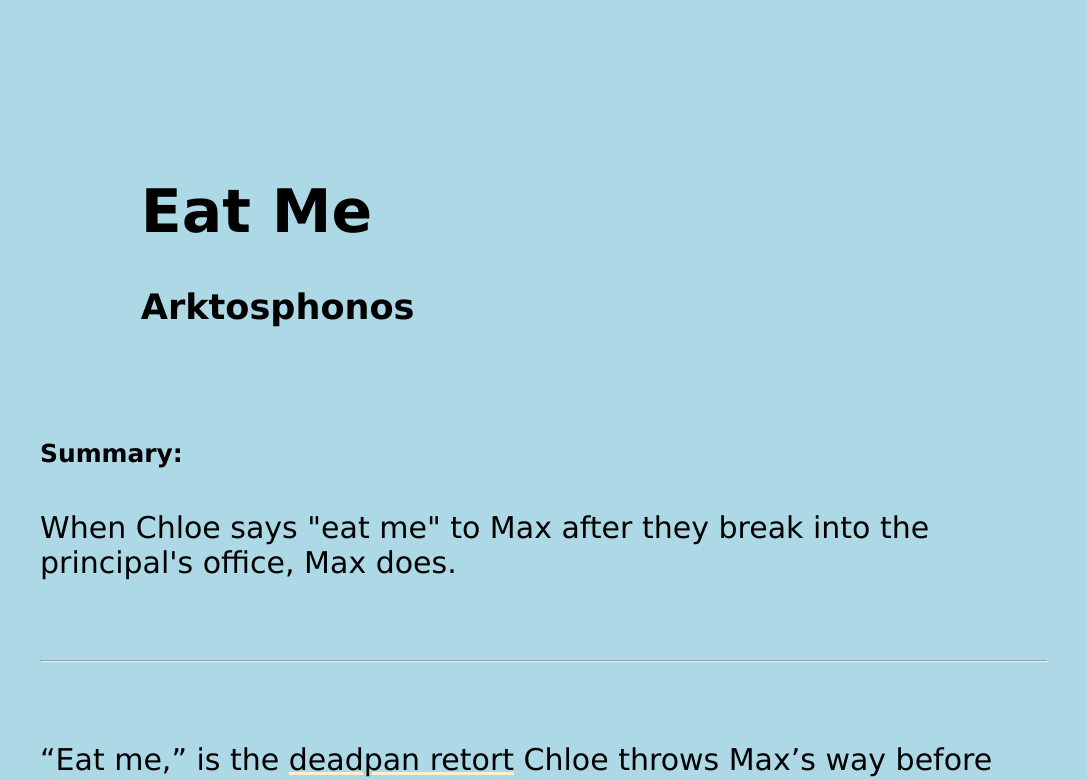
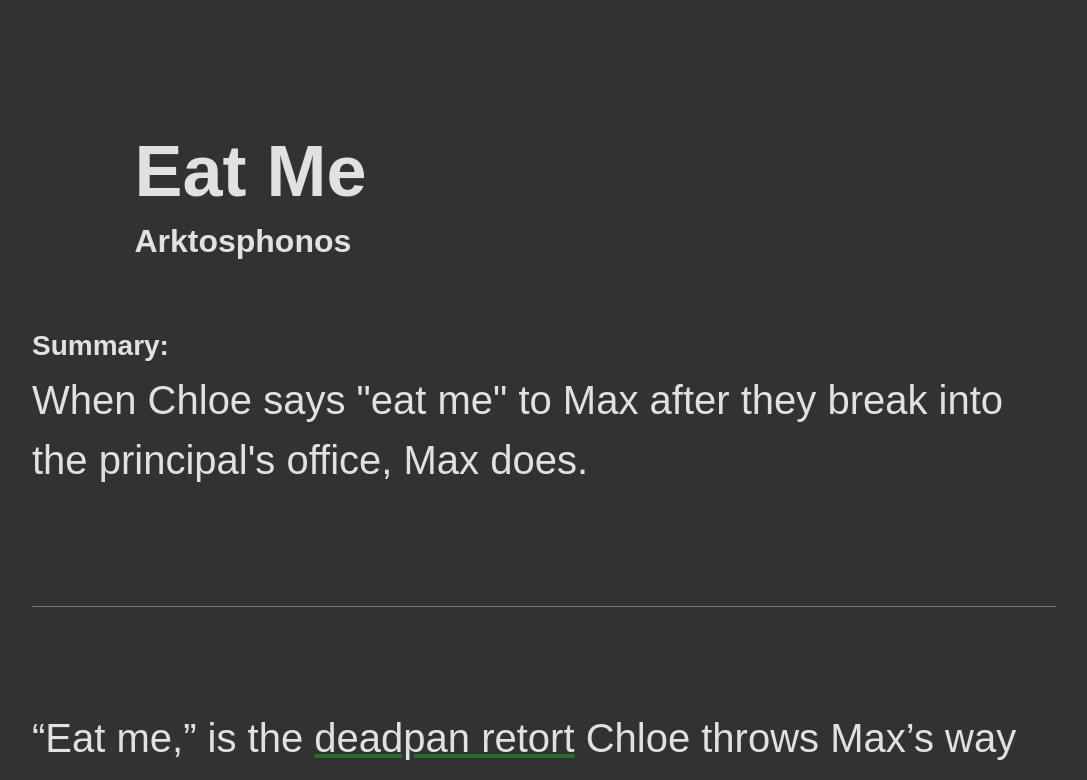
Before and after one commit to anotherstateofmind/lisfanfics.github.io, a plain HTML site: page eat-me.html in a window 1280 px wide. Shown: the top 780 px of the page, without its empty margins (96-1183 px from the left). Drawn offline with nearby package versions, Linux system fonts and the light colour scheme.

Commit message:
whatthefuckever

```diff
--- a/eat-me.html
+++ b/eat-me.html
@@ -1,44 +1,55 @@
-<!DOCTYPE html>
-<html>
+<!doctype html>
+<html lang="en">
   <head>
+    <!-- Required meta tags -->
+    <meta charset="utf-8">
+    <meta name="viewport" content="width=device-width, initial-scale=1, shrink-to-fit=no">
+    <!-- Bootstrap CSS -->
+    <link rel="stylesheet" href="https://stackpath.bootstrapcdn.com/bootstrap/4.1.3/css/bootstrap.min.css" integrity="sha384-MCw98/SFnGE8fJT3GXwEOngsV7Zt27NXFoaoApmYm81iuXoPkFOJwJ8ERdknLPMO" crossorigin="anonymous">
+
     <title>Eat Me</title>
+
     <style>
       body {
         background-color: lightblue;
         padding: 2%;
-			  	font-family: verdana;
+          font-family: sans-serif;
           font-size: 100px;
+          color: rgb(225,225,225);
       }
       @media screen and (min-width: 848px) {
           body {
-					background-color: lightblue;
+          background-color: rgb(50,50,50);
           padding: 10%;
-				  	font-family: verdana;
-				  	font-size: 30px;
+            font-family: sans-serif;
+            font-size: 40px;
         }
       }
-			span[data-ita] {
+      span {
         text-decoration: underline;
-  				text-decoration-color: rgb(250, 240, 210);
+          text-decoration-color: rgb(40, 110, 40);
       }
-			span[data-ita]:hover {
+      span:hover {
         cursor: default;
         text-decoration: underline;
           text-decoration-color: rgb(200, 100, 110);
       }
+      hr { display: block; height: 1px;
+	    border: 0; border-top: 1px solid rgb(120,120,120);
+	    margin: 1em 0; padding: 0; }
     </style>
   </head>
   <body>
-		<h1 style="padding-left: 10%">Eat Me</h1>
-		<h3 style="padding-left: 10%">Arktosphonos</h2>
+    <h1 class="display-3" style="padding-left: 10%; font-weight: bold">Eat Me</h1>
+    <h2 style="padding-left: 10%; font-weight: bold">Arktosphonos</h2>
     <br/>
-		<h5>Summary:</h5>
+    <h3 style="font-weight: bold">Summary:</h3>
     <p>When Chloe says "eat me" to Max after they break into the principal's office, Max does.</p>
     <br/>
     <hr/>
     <br/>
 
-		<p>“Eat me,” is the <span data-ita="risposta a tono">deadpan retort</span> Chloe throws Max’s way before she plopped down in the <span data-ita="lussuosa / soffice">plush</span> chair behind the desk. As soon as she <span data-ita="spinge in avanti">scoots forward</span>, she begins <span data-ita="frugare">pilfering</span> through the stacks of papers, the drawers, the computer; anything she can touch is looked over before being put back in its place.</p>
+    <p>“Eat me,” is the <span data-toggle="tooltip" data-placement="top" title="risposta a tono">deadpan retort</span> Chloe throws Max’s way before she plopped down in the <span data-ita="lussuosa / soffice">plush</span> chair behind the desk. As soon as she <span data-ita="spinge in avanti">scoots forward</span>, she begins <span data-ita="frugare">pilfering</span> through the stacks of papers, the drawers, the computer; anything she can touch is looked over before being put back in its place.</p>
 
     <p>Max sucked in a breath, face growing hot at the <span data-ita="sboccata, volgare">foul mouthed</span> reply her best friend gave her. It wasn’t the first time she’s heard Chloe say such a thing, and it was of the tamer barbed <span data-ita="battute">quips</span> the blue haired girl often surprised her with. But the sudden images that flooded her mind made her halt in her tracks, preventing her from coming up with <span data-ita="anche solo la minima risposta">even the faintest of replies</span>.</p>
 
@@ -52,7 +63,7 @@
 
     <p>But actions are better than words, and it's with little care for the consequences for the moment that she leans forward, giving Chloe a gentle <span data-ita="bacetto">peck</span> on the lips. Fingers <span data-ita="distese">splay out</span>, trembling against Chloe's thighs as Max sinks down to her knees between the taller girl's legs. The kiss breaks as soon as Max finds herself fully seated on her knees.</p>
 
-		<p>Chloe inhaled sharply, <span data-ita="sobbalzando">jerking</span> back in the chair, fingers <span data-ita="afferrano i braccioli">gripping the armrests</span> <span data-ita="più che può">for dear life</span> as she absorbs what just happened. Mind swimming in confusion, she barely registered that the brunette was resting her head against her knee. Unconsciously, she <span data-ita="ha stretto">squeezed</span> her legs shut around the other girl's head, <span data-ita="avvicinando">drawing</span> Max's face closer and trapping her in place for for the moment.</p>
+    <p>Chloe inhaled sharply, <span data-ita="sobbalzando">jerking</span> back in the chair, fingers gripping the <span data-ita="braccioli">armrests</span> <span data-ita="più che può">for dear life</span> as she absorbs what just happened. Mind swimming in confusion, she barely registered that the brunette was resting her head against her knee. Unconsciously, she <span data-ita="ha stretto">squeezed</span> her legs shut around the other girl's head, <span data-ita="avvicinando">drawing</span> Max's face closer and trapping her in place for for the moment.</p>
 
     <p>"Max," She whispered the name, able to <span data-ita="uscire dai">snap out of</span> her own thoughts for a moment. Still, she couldn't stop the fearful, uncertain waiver her voice took on. "What---?"</p>
 
@@ -60,9 +71,9 @@
 
     <p>Chloe's fingers, warm and strong, <span data-ita="si infilano">thread</span> through her hair, pulling her face up as the taller girl twists and bends to lean down and kiss Max properly this time.</p>
 
-		<p>It's all teeth and tongue, too much, too sloppy, and probably one of the worst kisses either of them had received in their lives. But even with <span data-ita="saliva">drool</span> leaking down from their <span data-ita="menti">chins</span> and the awkward position both were in, Max and Chloe were happy.</p>
+    <p>It's all teeth and tongue, too much, too sloppy, and probably one of the worst kisses either of them had received in their lives. But even with <span data-ita="saliva">drool</span> leaking down from their chins and the awkward position both were in, Max and Chloe were happy.</p>
 
-		<p>When the kiss finally breaks, they both pull back, twin smiles on their faces as they butt their <span data-ita="fronti">foreheads</span> together, noses bumping and rubbing against the other's.</p>
+    <p>When the kiss finally breaks, they both pull back, twin smiles on their faces as they butt their foreheads together, noses bumping and rubbing against the other's.</p>
 
     <p>"So I guess Warren doesn't have a chance anymore?" Chloe teased, earning a gentle <span data-ita="manata">swat</span> to the thigh from Max. She laughed at the gentle hit, giving Max one more kiss before leaning back in the chair once more.</p>
 
@@ -150,6 +161,7 @@
 
     <p>Everything as alright for the moment.</p>
 
+    <!-- Optional JavaScript -->
     <script>
 
       let spans = document.querySelectorAll('span[data-ita]');
@@ -162,5 +174,9 @@
       }
 
     </script>
+    <!-- jQuery first, then Popper.js, then Bootstrap JS -->
+    <script src="https://code.jquery.com/jquery-3.3.1.slim.min.js" integrity="sha384-q8i/X+965DzO0rT7abK41JStQIAqVgRVzpbzo5smXKp4YfRvH+8abtTE1Pi6jizo" crossorigin="anonymous"></script>
+    <script src="https://cdnjs.cloudflare.com/ajax/libs/popper.js/1.14.3/umd/popper.min.js" integrity="sha384-ZMP7rVo3mIykV+2+9J3UJ46jBk0WLaUAdn689aCwoqbBJiSnjAK/l8WvCWPIPm49" crossorigin="anonymous"></script>
+    <script src="https://stackpath.bootstrapcdn.com/bootstrap/4.1.3/js/bootstrap.min.js" integrity="sha384-ChfqqxuZUCnJSK3+MXmPNIyE6ZbWh2IMqE241rYiqJxyMiZ6OW/JmZQ5stwEULTy" crossorigin="anonymous"></script>
   </body>
 </html>
```
Lines whose indentation alone changed are shown as unchanged.
